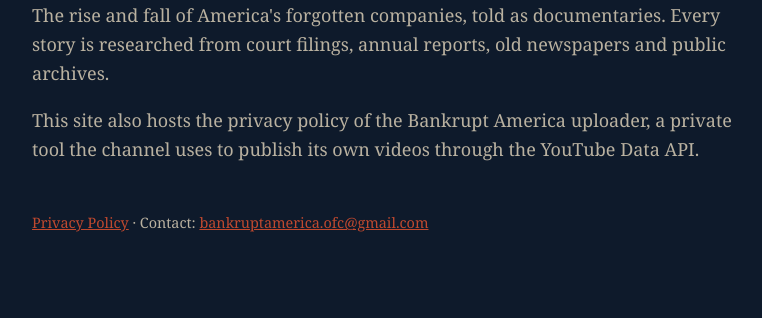
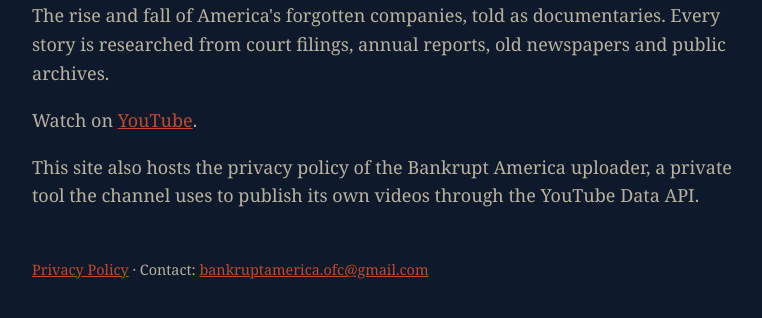
Before and after one commit to bankruptamerica/bankruptamerica.github.io, a plain HTML site: page index.html in a window 1280 px wide. Shown: the part 290-608 px from the top of the page, without its empty margins (248-1010 px from the left). Drawn offline with Linux system fonts and the light colour scheme.

Commit message:
Link to the YouTube channel
Co-Authored-By: Claude Opus 5.5 <noreply@anthropic.com>

```diff
--- a/index.html
+++ b/index.html
@@ -21,6 +21,7 @@
   <img src="logo.png" alt="Bankrupt America logo">
   <h1>Bankrupt America</h1>
   <p>The rise and fall of America's forgotten companies, told as documentaries. Every story is researched from court filings, annual reports, old newspapers and public archives.</p>
+  <p>Watch on <a href="https://www.youtube.com/@bankruptamericaofc">YouTube</a>.</p>
   <p>This site also hosts the privacy policy of the Bankrupt America uploader, a private tool the channel uses to publish its own videos through the YouTube Data API.</p>
   <footer><a href="privacy.html">Privacy Policy</a> · Contact: <a href="mailto:bankruptamerica.ofc@gmail.com">bankruptamerica.ofc@gmail.com</a></footer>
 </main>
```
